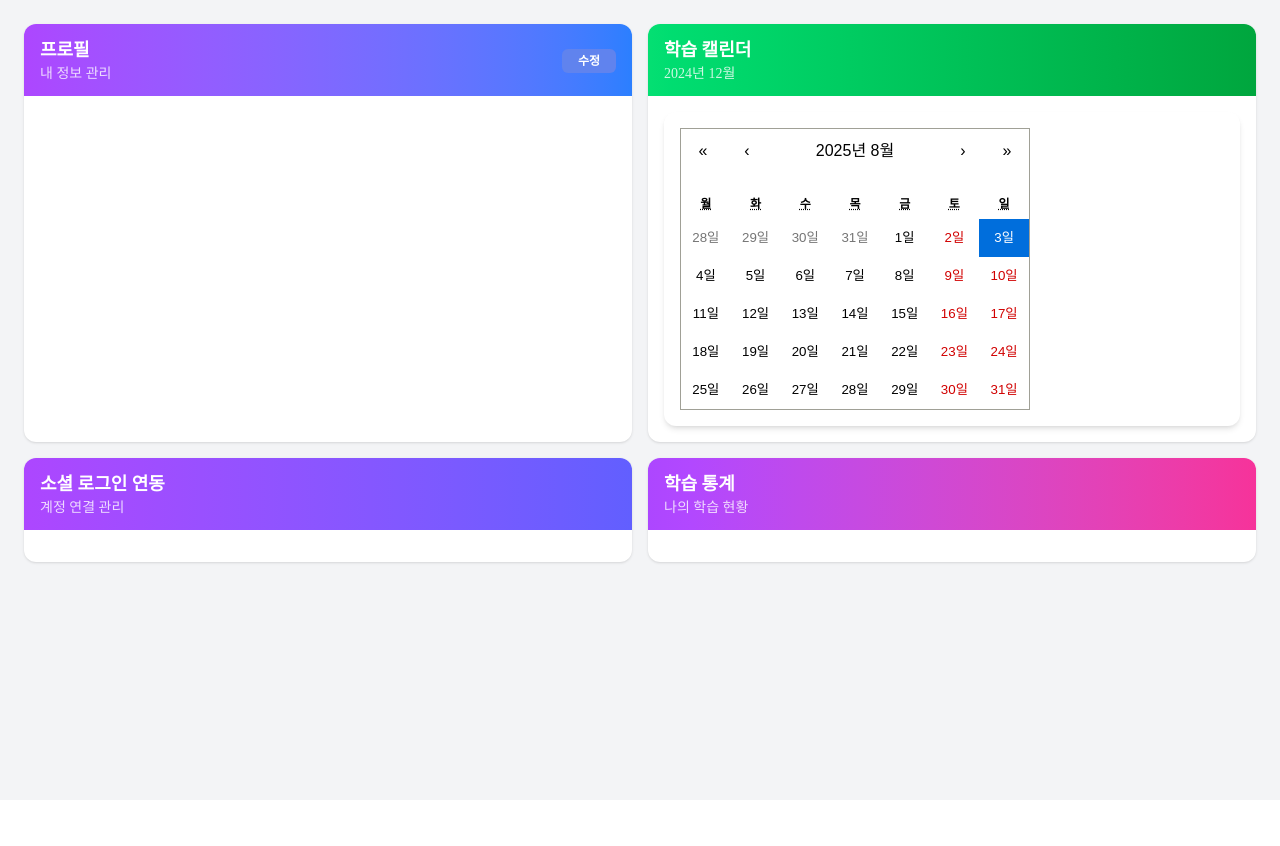
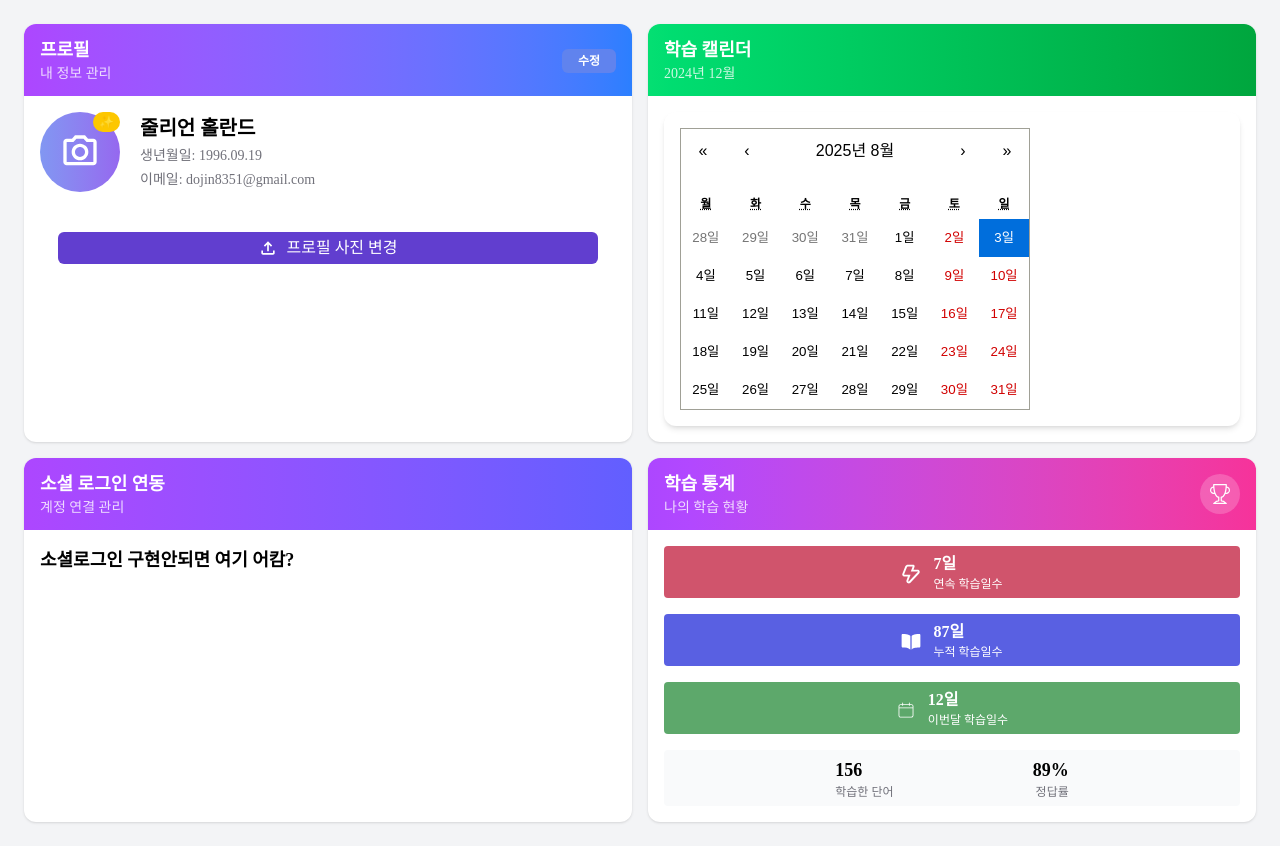
Before and after one commit to munjh61/SeeVocaLang, a React (Vite) app in the folder frontend/: page /mypage in a window 1280 px wide. Before the commit the page ends 800 px from the top, so only its background shows below. Built offline with nearby package versions, Linux system fonts and the light colour scheme; a web font is replaced by a local one.

Commit message:
임시저장

```diff
--- a/frontend/src/components/atoms/button/ButtonVariants.ts
+++ b/frontend/src/components/atoms/button/ButtonVariants.ts
@@ -34,6 +34,7 @@ export const buttonVariants = cva(
         blue: "bg-[#6083EE]",
         purple: "bg-[#9D5EEE]",
         noBg: `bg-transparent`,
+        profileButton: `bg-[#613ECF]`
       },
       size: {
         xs: "px-2 py-0.5 text-xs",
@@ -41,6 +42,7 @@ export const buttonVariants = cva(
         md: "px-4 py-1 text-xs",
         xl5: "px-25 py-1 text-xs",
         word: "px-30 py-30 text-xl",
+        long: "px-50 py-1 text-xl"
       },
       textColor: {
         white: "text-white",
--- /dev/null
+++ b/frontend/src/components/molecules/eduCard/EduCard.tsx
@@ -0,0 +1,46 @@
+import type { VariantProps } from "class-variance-authority";
+import { infoCard } from "../infoCard/InfoCardVariants";
+import { cn } from "../../../utils/cn.ts";
+import { Text } from "../../atoms/text/Text";
+
+
+type EduCardBaseProps =VariantProps<typeof infoCard>
+
+type EduCardProps = {
+    icon : React.ReactNode;
+    mainTitle:string;
+    subTitle:string;
+    className?:string;
+}& EduCardBaseProps
+
+export const EduCard =({
+    icon,
+    mainTitle,
+    subTitle,
+    bgColor,
+    className,
+    ...props
+}:EduCardProps)=>{
+     return (
+    <div
+      className={cn(
+        "w-full rounded-xl py-4 px-6 text-white flex items-center justify-center",
+        infoCard({ bgColor }),
+        className
+      )}
+      {...props}
+    >
+
+     <div className="flex items-center text-white">
+  {/* 아이콘 */}
+  <div className="text-2xl mr-3">{icon}</div>
+
+  {/* 텍스트 영역 */}
+  <div className="flex flex-col justify-center">
+    <Text color="white" weight="extrabold">{mainTitle}</Text>
+    <Text color="white" size="xs">{subTitle}</Text>
+  </div>
+  </div>
+    </div>
+  );
+};
--- /dev/null
+++ b/frontend/src/components/molecules/eduCard/MyScoreCard.tsx
@@ -0,0 +1,49 @@
+import type { VariantProps } from "class-variance-authority";
+import { infoCard } from "../infoCard/InfoCardVariants";
+import { Text } from "../../atoms/text/Text";
+import { cn } from "../../../utils/cn.ts";
+
+type BaseCardProps =VariantProps<typeof infoCard>
+type MyCardProps = {
+    wordCount: string;
+    percent: string;
+    text1:string;
+    text2:string;
+    className?:string;
+}&BaseCardProps
+
+export const MyScoreCard =({
+    wordCount,
+    percent,
+    text1,
+    text2,
+    bgColor,
+    className,
+    ...props
+}:MyCardProps) =>{
+   return (
+  <div
+    className={cn(
+      "w-full rounded-xl py-4 px-6 text-white flex items-center justify-center",
+      infoCard({ bgColor }),
+      className
+    )}
+    {...props}
+  >
+      <div className="flex justify-evenly w-full">
+      {/* 왼쪽 영역 */}
+      <div className="flex flex-col items-start">
+        <Text size="lg" weight="bold" color="black">{wordCount}</Text>
+        <Text size="xs" weight="normal" color="gray">{text1}</Text>
+      </div>
+
+      {/* 오른쪽 영역 */}
+      <div className="flex flex-col items-end">
+        <Text size="lg" weight="bold" color="black">{percent}</Text>
+        <Text size="xs" weight="normal" color="gray">{text2}</Text>
+      </div>
+    </div>
+  </div>
+);
+
+};
--- a/frontend/src/components/molecules/infoCard/InfoCardVariants.ts
+++ b/frontend/src/components/molecules/infoCard/InfoCardVariants.ts
@@ -11,6 +11,18 @@ export const infoCard = cva(
         gradientRed: `
           bg-gradient-to-r from-[#DE86B7] to-[#D15550]
         `,
+        red: `
+          bg-[#D0546C]
+        `,
+        blue:`
+        bg-[#5960E2]
+        `,
+        green:`
+        bg-[#5DA86B]
+        `,
+        white:`
+        bg-[#F9FAFB]
+        `
       },
       size: {
         lg: "px-2 py-1 text-xs",
--- a/frontend/src/pages/MyPage.tsx
+++ b/frontend/src/pages/MyPage.tsx
@@ -1,6 +1,17 @@
 import { Button } from "../components/atoms/button/Button";
+import { Icon } from "../components/atoms/icon/Icon";
 import { CalendarCard } from "../components/molecules/calendarCard/CalendarCard";
 import { MyPageHeader } from "../components/molecules/myPage/MyPageHeader";
+import TrophyIcon from "../asset/trophy.svg?react"
+import CameraIcon from "../asset/camera.svg?react"
+import { EduCard } from "../components/molecules/eduCard/EduCard";
+import ThunderIcon from "../asset/thunder.svg?react"
+import BookIcon from "../asset/book.svg?react"
+import CalendarIcon from "../asset/calendar.svg?react"
+import { MyScoreCard } from "../components/molecules/eduCard/MyScoreCard";
+import { Text } from "../components/atoms/text/Text";
+import UploadIcon from "../asset/image_upload.svg?react"
+import { Navigation } from "../components/organisms/nav/Navigation";
 
 function MyPage() {
   return (
@@ -16,13 +27,39 @@ function MyPage() {
               <Button bgColor={"blue"} textColor={"white"} size={"md"}>수정</Button>
             }
           />
-          {/* 프로필 콘텐츠 (예: 사용자 정보 등) */}
-          <div className="p-4">{
-          /* 내용 들어갈 자리 */}
-          </div>
-        </div>
 
-        {/* 학습 캘린더 */}
+          <div className="flex flex-col gap-10 p-4">
+  <div className="flex items-center gap-5">
+    <Button
+      bgColor={"gradientPurple"}
+      rounded={"full"}
+      className={"relative w-20 h-20"}
+    >
+      <Icon icon={CameraIcon} color={"white"} size={"lg"} />
+      <span className="absolute top-0 right-0 bg-yellow-400 text-white text-xs px-1.5 py-0.5 rounded-full">
+        ✨
+      </span>
+    </Button>
+    <div className="flex flex-col gap-1">
+      <Text size="xl" weight="extrabold" color="black">줄리언 홀란드</Text>
+      <Text size="sm" weight="normal" color="gray">생년월일: 1996.09.19</Text>
+      <Text size="sm" weight="normal" color="gray">이메일: dojin8351@gmail.com</Text>
+    </div>
+  </div>
+
+  <div className="flex justify-center">
+    <Button bgColor={"profileButton"} textColor={"white"} size={"long"}>
+      <div className="flex items-center gap-2">
+    <Icon icon={UploadIcon} color={"white"} />
+    <Text size={"base"} color="white" weight={"medium"}>프로필 사진 변경</Text>
+  </div>
+    </Button>
+  </div>
+</div>
+</div>
+
+
+
         <div className="bg-white rounded-xl shadow">
           <MyPageHeader
             title="학습 캘린더"
@@ -34,31 +71,40 @@ function MyPage() {
           </div>
         </div>
 
-        {/* 소셜 로그인 연동 */}
+
         <div className="bg-white rounded-xl shadow">
           <MyPageHeader
             title="소셜 로그인 연동"
             subtitle="계정 연결 관리"
             bgColor="from-purple-500 to-indigo-500"
           />
-          <div className="p-4">{/* 로그인 연동 정보 */}</div>
+          <div className="p-4">
+              <Text size={"lg"} weight={"extrabold"}>소셜로그인 구현안되면 여기 어캄?</Text>
+
+          </div>
         </div>
 
-        {/* 학습 통계 */}
+
         <div className="bg-white rounded-xl shadow">
           <MyPageHeader
             title="학습 통계"
             subtitle="나의 학습 현황"
             bgColor="from-purple-500 to-pink-500"
             rightElement={
-              <button className="text-white hover:opacity-80 transition">
-                <i className="fa-regular fa-clock" />
-              </button>
+          <div className="w-10 h-10 rounded-full bg-white/20 flex items-center justify-center">
+           <Icon icon={TrophyIcon} color="white" className="w-5 h-5" />
+         </div>
             }
           />
-          <div className="p-4">{/* 통계 정보 */}</div>
+          <div className="flex flex-col gap-4 p-4">
+            <EduCard icon={<Icon icon={ThunderIcon} color={"white"}/>} mainTitle="7일" subTitle="연속 학습일수" bgColor={"red"}/>
+            <EduCard icon={<Icon icon={BookIcon} color={"white"}/>} mainTitle="87일" subTitle="누적 학습일수" bgColor={"blue"}/>
+            <EduCard icon={<Icon icon={CalendarIcon} color={"white"}/>} mainTitle="12일" subTitle="이번달 학습일수" bgColor={"green"}/>
+            <MyScoreCard wordCount="156" percent="89%" text1="학습한 단어" text2="정답률" bgColor={"white"}/>
+          </div>
         </div>
       </div>
+      {/* <Navigation loc="mypage" /> */}
     </div>
   );
 }
```
Also changed, not shown: frontend/src/asset/calendar.svg, frontend/src/components/molecules/eduCard/SocialCard.tsx (added).
